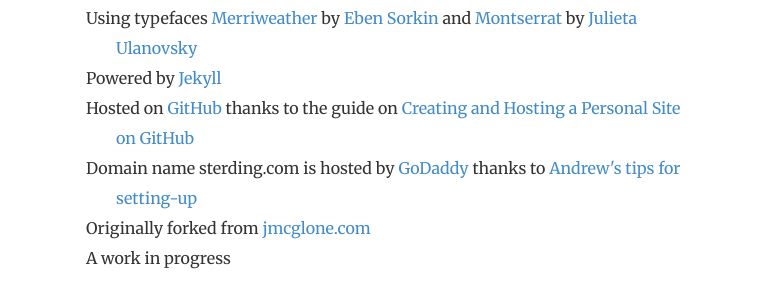
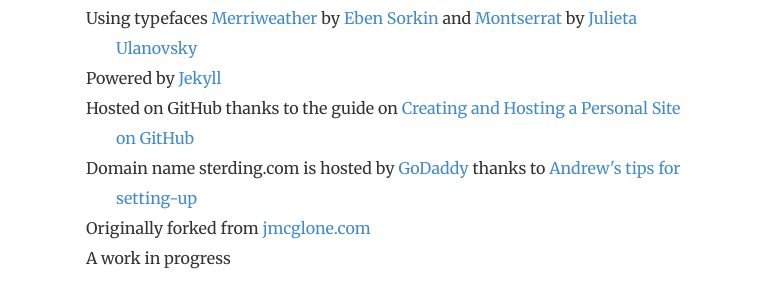
Before and after one commit to sterding/sterding.github.io, a Jekyll site: the page built from about/index.html, in a window 1280 px wide. Shown: the part 293-584 px from the top of the page, without its empty margins (248-1031 px from the left). Built offline with Jekyll 4.4.1, drawn with Linux system fonts in a browser that asks for light colours; some of the changed lines change nothing that is shown.

Commit message:
update CV

```diff
--- a/about/index.html
+++ b/about/index.html
@@ -20,7 +20,7 @@
         <li>Built with <a href="http://getbootstrap.com/" title="Bootstrap 3.0">Bootstrap 3.0</a></li>
         <li>Using typefaces <a href="http://www.google.com/fonts/specimen/Merriweather" title ="Merriweather">Merriweather</a> by <a href="https://plus.google.com/106288796449831139244/about" title="Eben Sorkin">Eben Sorkin</a> and <a href="http://www.google.com/fonts/specimen/Montserrat" title="Montserrat">Montserrat</a> by <a href="http://www.zkysky.com.ar/" title="ZkySky Design">Julieta Ulanovsky</a></li>
         <li>Powered by <a href="http://jekyllrb.com/" title="Jekyll">Jekyll</a></li>
-        <li>Hosted on <a href="http://github.com/sterding/sterding.github.io" title="This site hosted on GitHub">GitHub</a> thanks to the guide on <a href="http://jmcglone.com/guides/github-pages/">Creating and Hosting a Personal Site on GitHub</a></li>
+        <li>Hosted on GitHub thanks to the guide on <a href="http://jmcglone.com/guides/github-pages/">Creating and Hosting a Personal Site on GitHub</a></li>
         <li>Domain name sterding.com is hosted by <a href="http://www.godaddy.com">GoDaddy</a> thanks to <a href="http://andrewsturges.com/blog/jekyll/tutorial/2014/11/06/github-and-godaddy.html">Andrew's tips for setting-up</a> </li>
         <li>Originally forked from <a href="http://github.com/jmcglone/jmcglone.github.io">jmcglone.com</a></li>
         <li>A work in progress</li>
```
